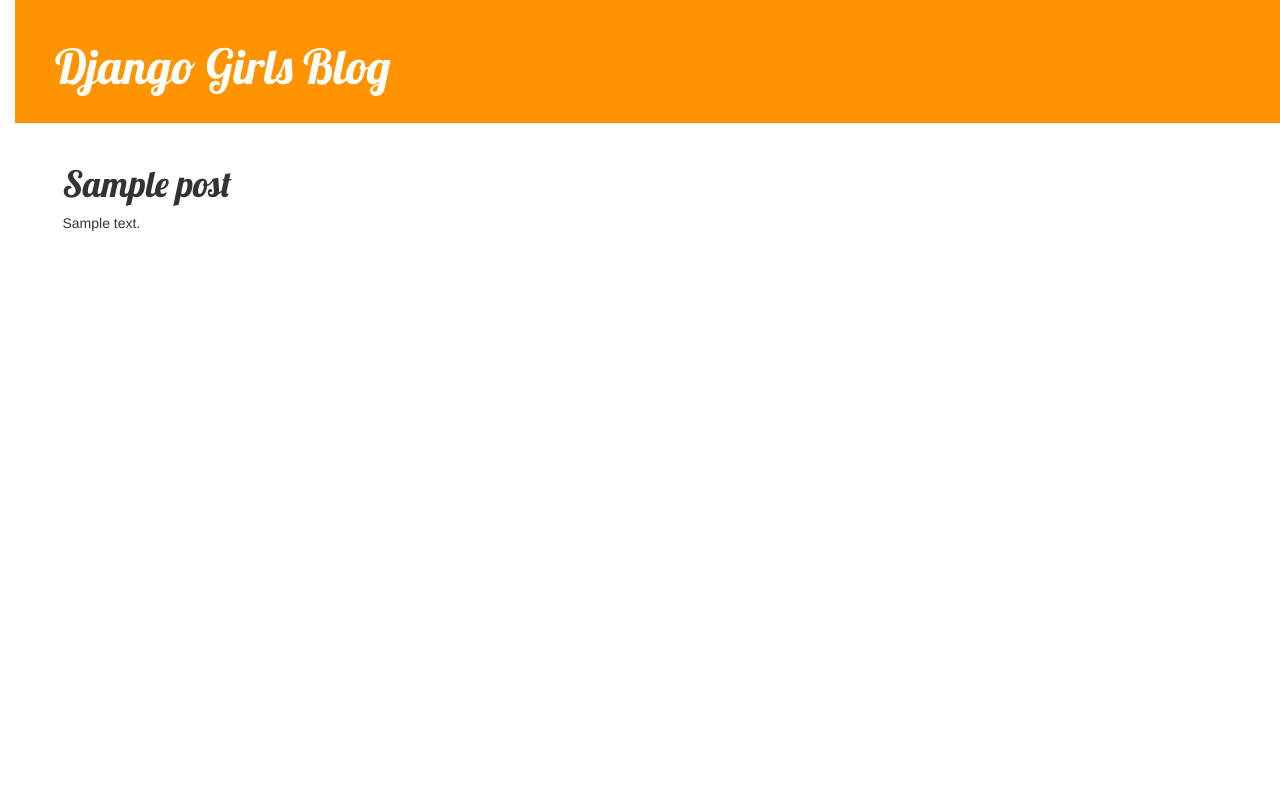
After one commit to marybnolan/my-first-blog, a Django app: page /post/1/ in a window 1280 px wide. The commit adds this page. Run offline with Django 3.2, Linux system fonts and the light colour scheme; tables that the repository leaves empty hold one stand-in row (values such as "Sample post"); some libraries are stand-ins or nearby versions.

```diff
--- /dev/null
+++ b/blog/static/css/blog.css
@@ -0,0 +1,56 @@
+h1 a {
+	color: #FCA205;
+	font-family: 'Lobster';
+}
+
+body {
+	padding-left: 15px;
+}
+
+.page-header {
+	background-color: #ff9400;
+	margin-top: 0;
+	padding: 20px 20px 20px 40px;
+}
+
+.page-header h1, .page-header h1 a, .page-header h1 a:visited, .page-header h1 a:active {
+	color: #ffffff;
+	font-size: 36pt;
+	text-decoration: none;
+}
+
+.content: {
+	margin-left: 40px;
+}
+
+h1, h2, h3, h4 {
+	font-family: 'Lobster', cursive;
+}
+
+.date {
+	float:right;
+	color: #828282;
+}
+
+.save {
+	float: right;
+}
+
+.post-form textarea, .post-form input {
+	width: 100%;
+}
+
+.top-menu, .top-menu:hover, .top-menu:visited {
+	color: #ffffff;
+	float: right;
+	font-size: 26pt;
+	margin-right: 20px;
+}
+
+.post {
+	margin-bottom: 70px;
+}
+
+.post h1 a, .post h1 a:visited {
+	color: #000000;
+}
--- /dev/null
+++ b/blog/templates/blog/base.html
@@ -0,0 +1,31 @@
+{% load staticfiles %}
+
+<html>
+	<head>
+		<link rel="stylesheet" href="//maxcdn.bootstrapcdn.com/bootstrap/3.2.0/css/bootstrap.min.css">
+		<link rel="stylesheet" href="//maxcdn.bootstrapcdn.com/bootstrap/3.2.0/css/bootstrap-theme.min.css">
+		<link rel="stylesheet" href="{% static "css/blog.css" %}">
+		<link href="http://fonts.googleapis.com/css?family=Lobster&subset=latin,latin-ext" rel="stylesheet" type="text/css">
+
+		<title>Mary's Blog</title>
+
+	</head>
+
+	<body>
+
+		<div class="page-header">
+			<h1><a href="/">Django Girls Blog</a></h1>
+		</div>
+		<div class="content container">
+			<div class="row">
+				<div>
+					{% block content %}
+					{% endblock %}
+				</div>
+			</div>
+		</div>
+
+
+
+	</body>
+</html>
--- /dev/null
+++ b/blog/templates/blog/post_detail.html
@@ -0,0 +1,14 @@
+{% extends "blog/base.html" %}
+
+{% block content %}
+	<div class="post">
+		{% if post.published.date %}
+			<div class="date">
+				{{ post.published_date }}
+			</div>
+		{% endif %}
+		<h1>{{ post.title }}</h1>
+		<p>{{ post.text|linebreaks }}</p>
+
+	</div>
+{% endblock %}
--- a/blog/urls.py
+++ b/blog/urls.py
@@ -3,4 +3,5 @@ from . import views
 
 urlpatterns = [
 	url(r'^$', views.post_list),
-]
+	url(r'^post/(?P<pk>[0-9]+)/$', views.post_detail),
+	]
--- a/blog/views.py
+++ b/blog/views.py
@@ -1,7 +1,12 @@
-from django.shortcuts import render
+
+from django.shortcuts import render, get_object_or_404
 from django.utils import timezone
 from .models import Post
 
 def post_list(request):
 	posts = Post.objects.filter(published_date__lte=timezone.now()).order_by('published_date')
 	return render(request, 'blog/post_list.html', {'posts':posts})
+
+def post_detail(request, pk):
+	post = get_object_or_404(Post, pk=pk)
+	return render(request, 'blog/post_detail.html', {'post':post})
```
Also changed, not shown: blog/templates/blog/post_list.html (+12 -18 lines).
